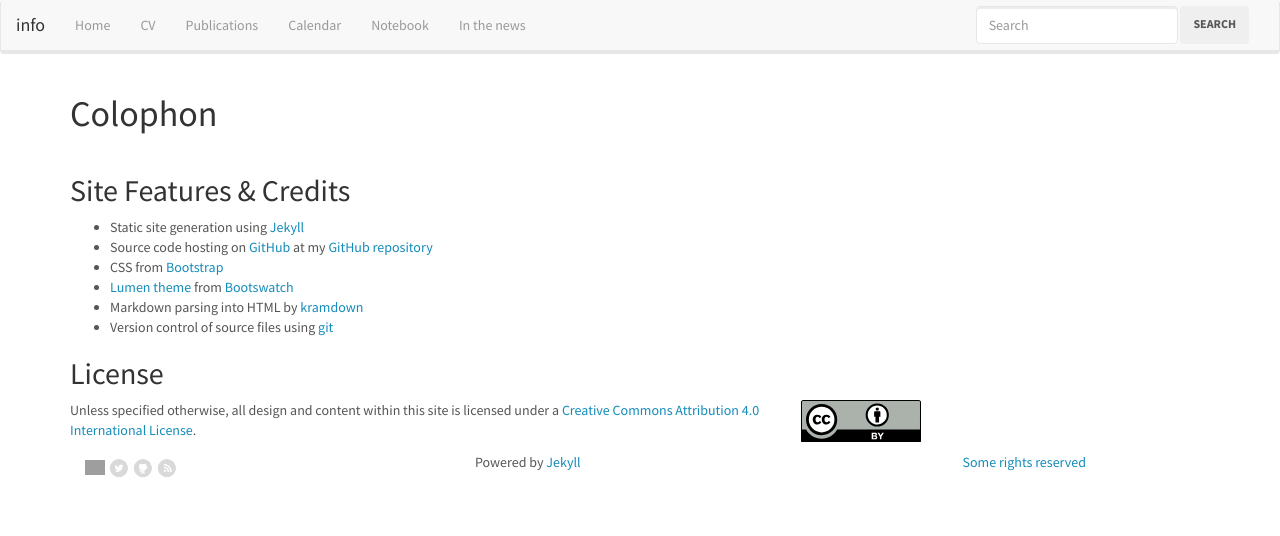
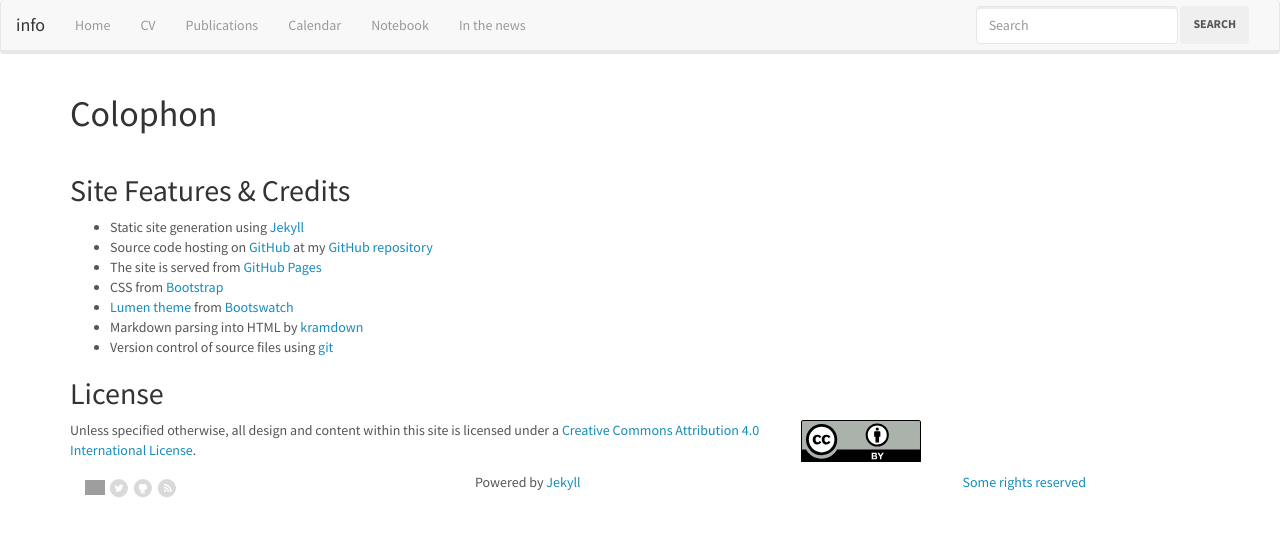
Before and after one commit to devinberg/devinberg.com, a Jekyll site: the page built from info.md, in a window 1280 px wide. Shown: the top 536 px of the page. Built offline with Jekyll 4.4.1, drawn with Linux system fonts in a browser that asks for light colours; nearby versions of some CDN libraries; comment, search, counter and statistics services are not loaded; grey boxes are pictures that could not be loaded.

Commit message:
served from GH pages

```diff
--- a/info.md
+++ b/info.md
@@ -10,6 +10,7 @@
 
 * Static site generation using [Jekyll][]
 * Source code hosting on [GitHub][] at my [GitHub repository](https://github.com/devinberg/devinberg.com)
+* The site is served from [GitHub Pages](https://pages.github.com/)
 * CSS from [Bootstrap](http://getbootstrap.com/)
 * [Lumen theme](http://bootswatch.com/lumen/) from [Bootswatch](http://bootswatch.com/)
 * Markdown parsing into HTML by [kramdown](http://kramdown.gettalong.org)
```
